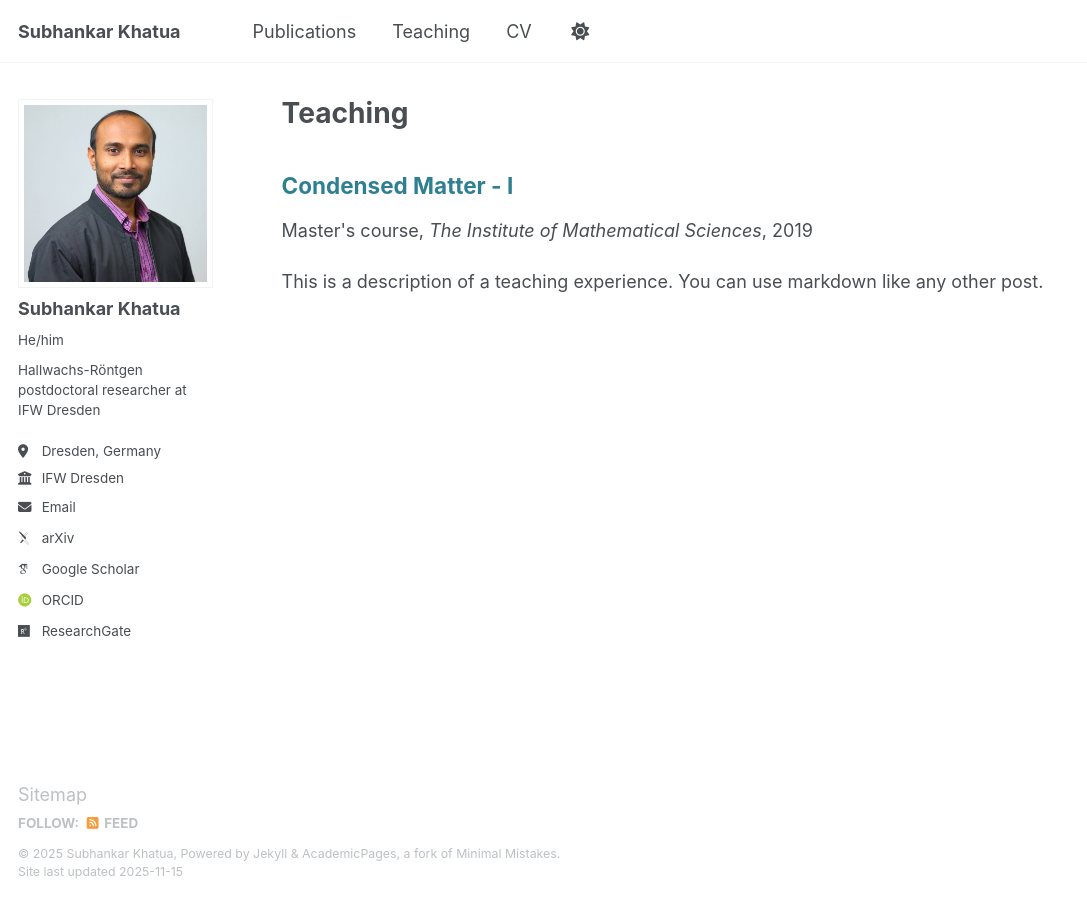
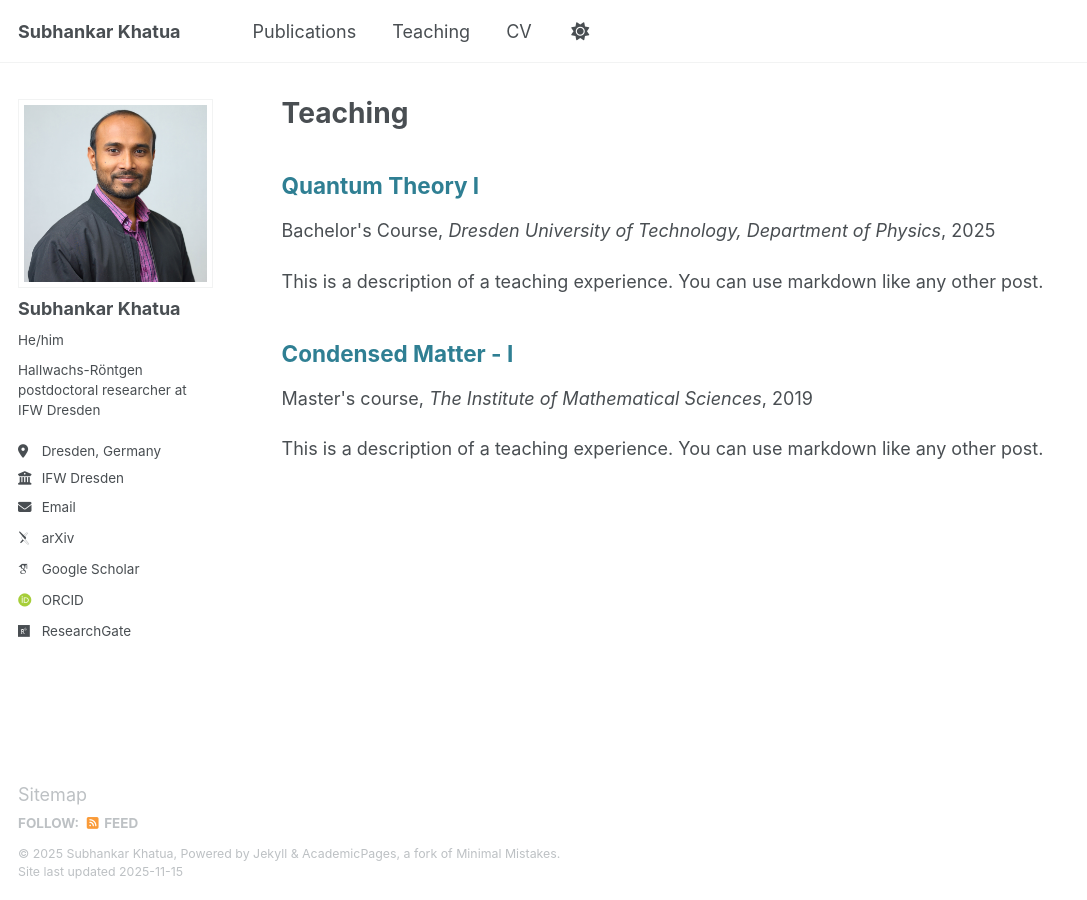
Before and after one commit to subhankar-khatua/subhankar-khatua.github.io, a Jekyll site: the page built from _pages/teaching.html, in a window 1280 px wide. Shown: the whole page, without its empty margins (0-1087 px from the left). Built offline with Jekyll 4.4.1, drawn with Linux system fonts in a browser that asks for light colours; some web fonts are replaced.

Commit message:
Update 2025-summer-teaching.md

```diff
--- a/_teaching/2015-spring-teaching-2.md
+++ b/_teaching/2015-spring-teaching-2.md
@@ -1,12 +1,11 @@
-{%comment%}
 ---
-title: "Teaching experience 2"
+title: "Quantum Theory I"
 collection: teaching
-type: "Workshop"
+type: "Bachelor's Course"
 permalink: /teaching/2015-spring-teaching-1
-venue: "University 1, Department"
-date: 2015-01-01
-location: "City, Country"
+venue: "Dresden University of Technology, Department of Physics"
+date: 2025-01-01
+location: "Dresden, Germany"
 ---
 
 This is a description of a teaching experience. You can use markdown like any other post.
```
